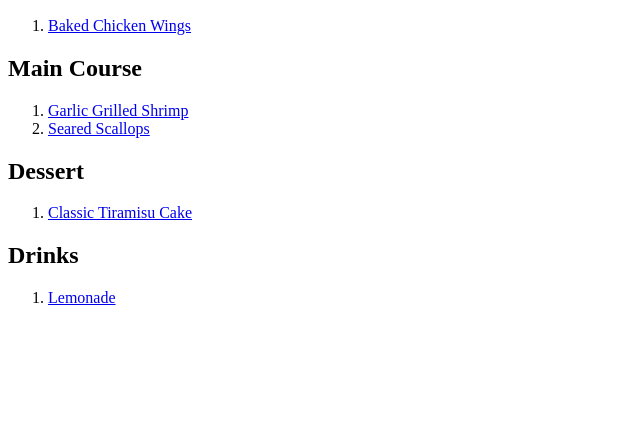
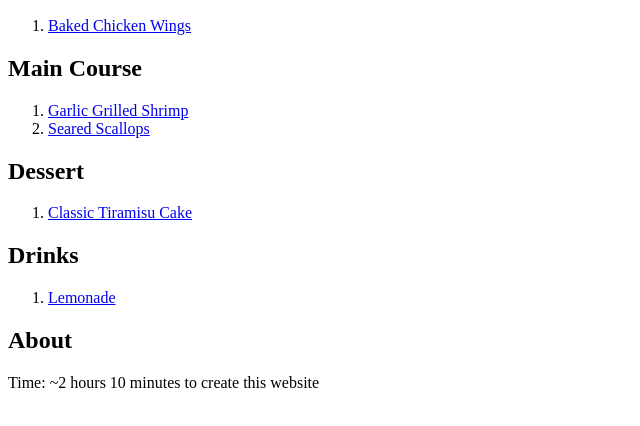
Before and after one commit to coding-hercules/odin-recipes, a plain HTML site: page index.html in a window 1280 px wide. Shown: the part 110-536 px from the top of the page, without its empty margins (0-640 px from the left). Drawn offline with Linux system fonts and the light colour scheme.

Commit message:
Create about header for duration of creation

```diff
--- a/index.html
+++ b/index.html
@@ -40,6 +40,9 @@
             <li> <a href="recipes/lemonade.html">Lemonade</a> </li>
         </ol>
 
+    <h2>About</h2>
+        <p>Time: ~2 hours 10 minutes to create this website</p>
+
 
 
 </body>
```
